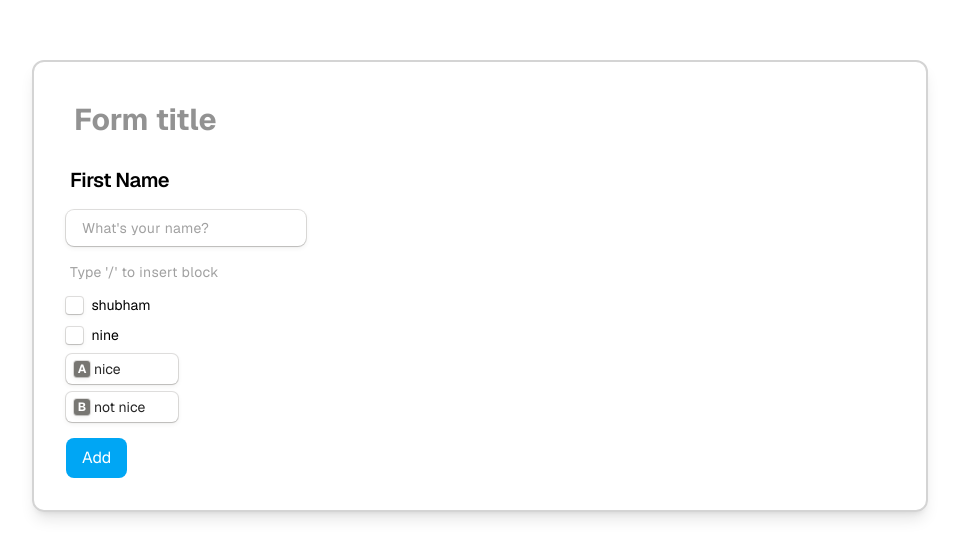
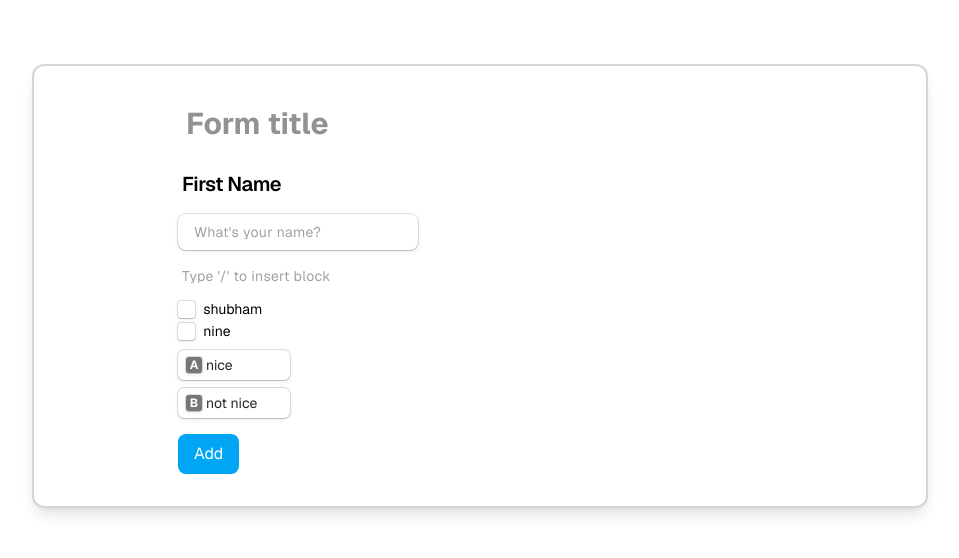
Before and after one commit to mikeyyy12/tally, a Next.js app: page / in a window 1280 px wide. Shown: the part 114-672 px from the top of the page, without its empty margins (160-1119 px from the left). Built offline with nearby package versions, Linux system fonts and the light colour scheme.

Commit message:
feat(blockwrapper):for block sidebar

```diff
--- a/package.json
+++ b/package.json
@@ -10,6 +10,7 @@
   },
   "dependencies": {
     "clsx": "^2.1.1",
+    "lucide-react": "^0.544.0",
     "match-sorter": "^8.1.0",
     "next": "15.5.2",
     "react": "19.1.0",
--- /dev/null
+++ b/src/components/block-wrapper.tsx
@@ -0,0 +1,20 @@
+import { GripVertical, Plus, Trash } from 'lucide-react'
+import React from 'react'
+
+export const BlockWrapper = ({ children }: { children: React.ReactNode }) => {
+    return (
+        <div className='flex relative  group'>
+            <div className=' absolute top-[9px] invisible group-hover:visible flex items-center justify-center -left-14'>
+
+                <button className='hover:bg-neutral-100 p-[2px] cursor-pointer rounded-sm'>
+                    <Trash size={14} />
+                </button>
+                <button className='hover:bg-neutral-100 p-[2px] cursor-pointer rounded-sm'><Plus size={14} /></button>
+                <button className='hover:bg-neutral-100 p-[2px] cursor-pointer rounded-sm'>
+                    <GripVertical size={14} />
+                </button>
+            </div>
+            <div className='flex-1'>{children}</div>
+        </div>
+    )
+}
--- a/src/components/block.tsx
+++ b/src/components/block.tsx
@@ -1,4 +1,5 @@
 "use client"
+import { BlockWrapper } from '@/components/block-wrapper';
 import { BlocksContext } from '@/context/context';
 
 import { cn } from '@/utils/cn';
@@ -63,7 +64,6 @@ export const Block = ({ block, }: { block: Blocktype }) => {
         })
     }
 
-
     useEffect(() => {
         const handler = () => {
             const selection = document.getSelection();
@@ -87,28 +87,24 @@ export const Block = ({ block, }: { block: Blocktype }) => {
     }, []);
 
     function isCaretInChexbox() {
-
         if (!focusId) return false;
-
         const focusBlock = blocks.find(b => b.id === focusId)
         if (focusBlock?.type === "checkbox-group") return true
         if (focusBlock?.type === "checkbox-option") return true
-
         return false
     }
+
     function isCaretInMcq() {
         if (!focusId) return false;
         const focusBlock = blocks.find(b => b.id === focusId)
         if (focusBlock?.type === "multipleChoice-group") return true
         if (focusBlock?.type === "multipleChoice-option") return true
-
         return false
     }
 
     function getCaretRect() {
         const sel = window.getSelection();
         if (!sel || sel.rangeCount === 0) return null;
-
         const range = sel.getRangeAt(0).cloneRange();
         range.collapse(true);
         const rects = range.getClientRects();
@@ -129,8 +125,6 @@ export const Block = ({ block, }: { block: Blocktype }) => {
 
     function placeCaretAtX(targetIdx: number, targetX: number) {
         const el = document.getElementById(blocks[targetIdx].id) as HTMLDivElement;
-
-
         el?.focus();
 
         const range = document.createRange()
@@ -182,10 +176,7 @@ export const Block = ({ block, }: { block: Blocktype }) => {
         if (rect) setCaretX(rect.x)
     }
 
-
     const handleKeyDown = ({ e, type, blockId }: { e: React.KeyboardEvent<HTMLDivElement>, type: string, blockId: string }) => {
-
-
         if (e.key == "Enter") {
             e.preventDefault()
             handleEnter({ id: block.id })
@@ -247,9 +238,6 @@ export const Block = ({ block, }: { block: Blocktype }) => {
     const handleAddOption = (groupId: string, type: string) => {
 
         if (type === "checkbox-option") {
-
-
-
             const options = blocks.filter(
                 b => b.type === "checkbox-option" && b.parentId === groupId
             );
@@ -393,9 +381,15 @@ export const Block = ({ block, }: { block: Blocktype }) => {
                     sel?.addRange(range);
                 }
             }
+        }
+    }
+    const handleAdd = () => {
 
     }
+    const handleDelete = () => {
+
     }
+
 
     useEffect(() => {
         const handler = () => {
@@ -408,16 +402,21 @@ export const Block = ({ block, }: { block: Blocktype }) => {
     switch (block.type) {
         case "text":
             return (
-                <div id={block.id} contentEditable={'true'}
+                <BlockWrapper><div
+                    id={block.id}
+                    contentEditable
+                    suppressContentEditableWarning
                     data-block-id={block.id}
-                    onKeyDown={(e) => handleKeyDown({ e, type: block.type, blockId: block.id })}
                     data-placeholder={block.label}
                     onInput={handleInput}
-
-                    suppressContentEditableWarning
-                    className={cn("[&:empty]:before:content-[attr(data-placeholder)] [&:empty]:before:text-neutral-400",
+                    onKeyDown={(e) => handleKeyDown({ e, type: block.type, blockId: block.id })}
+                    className={cn(
+                        "[&:empty]:before:content-[attr(data-placeholder)] [&:empty]:before:text-neutral-400",
                         "text-xl text-black focus:outline-none font-semibold tracking-tight px-1 py-1"
-                    )}>{block.content as string}</div>
+                    )}
+                >
+                    {block.content as string}
+                </div></BlockWrapper>
             )
         case "input":
             return (
@@ -442,7 +441,8 @@ export const Block = ({ block, }: { block: Blocktype }) => {
                 .filter((b): b is CheckboxBlock => b.type === "checkbox-option" && b.parentId === block.id)
                 .sort((a, b) => blocks.indexOf(a) - blocks.indexOf(b));
             return (
-                <>
+                <BlockWrapper>
+                    <div>
                         {options.map((opt, idx) => (
                             <div
                                 key={opt.id}
@@ -472,7 +472,8 @@ export const Block = ({ block, }: { block: Blocktype }) => {
                                     "w-full h-full text-sm  focus:outline-none py-1 font-normal "
                                 )} >Add Option</div>
                         </div >}
-                </>
+                    </div>
+                </BlockWrapper>
             )
         case "multipleChoice-group":
             const mcqOptions = blocks.filter((b): b is MultipleChoiceOption => b.type === "multipleChoice-option" && b.parentId == block.id)
--- a/src/components/editor-page.tsx
+++ b/src/components/editor-page.tsx
@@ -67,11 +67,11 @@ export const EditorPage = () => {
 
   return (
     <div
-      className="flex flex-col gap-4  ">
+      className="flex flex-col gap-4 px-28 ">
       <div >
-        <input className="text-3xl font-bold text-neutral-800 outline-none p-2" placeholder="Form title" type="text" onChange={(e: ChangeEvent<HTMLInputElement>) => setFormTitle(e.target.value)} value={formTitle} />
+        <input className="text-3xl font-bold text-neutral-800 outline-none p-2 " placeholder="Form title" type="text" onChange={(e: ChangeEvent<HTMLInputElement>) => setFormTitle(e.target.value)} value={formTitle} />
       </div>
-      <div className="flex flex-col gap-2"
+      <div className="flex flex-col gap-2 "
       >
         {blocks.map((block, idx) => (
           <Block key={block.id} block={block} />
```
Also changed, not shown: 1 other file (tests, documents, lock files or other folders). Lines whose indentation alone changed are shown as unchanged.
